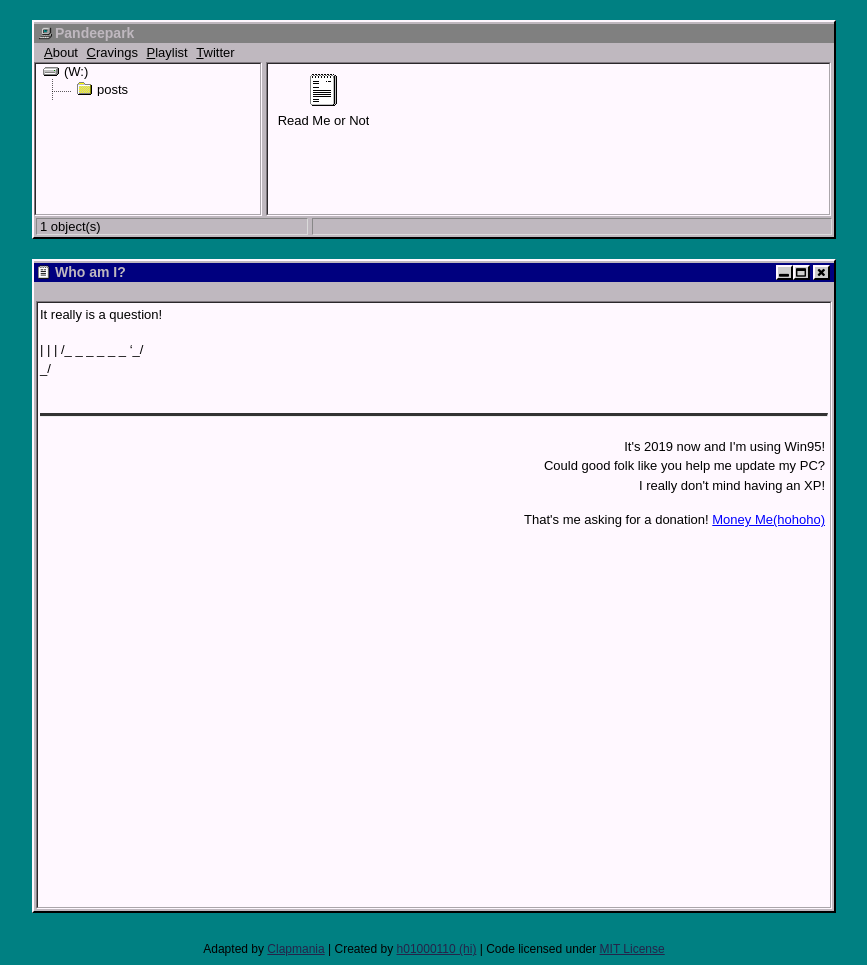
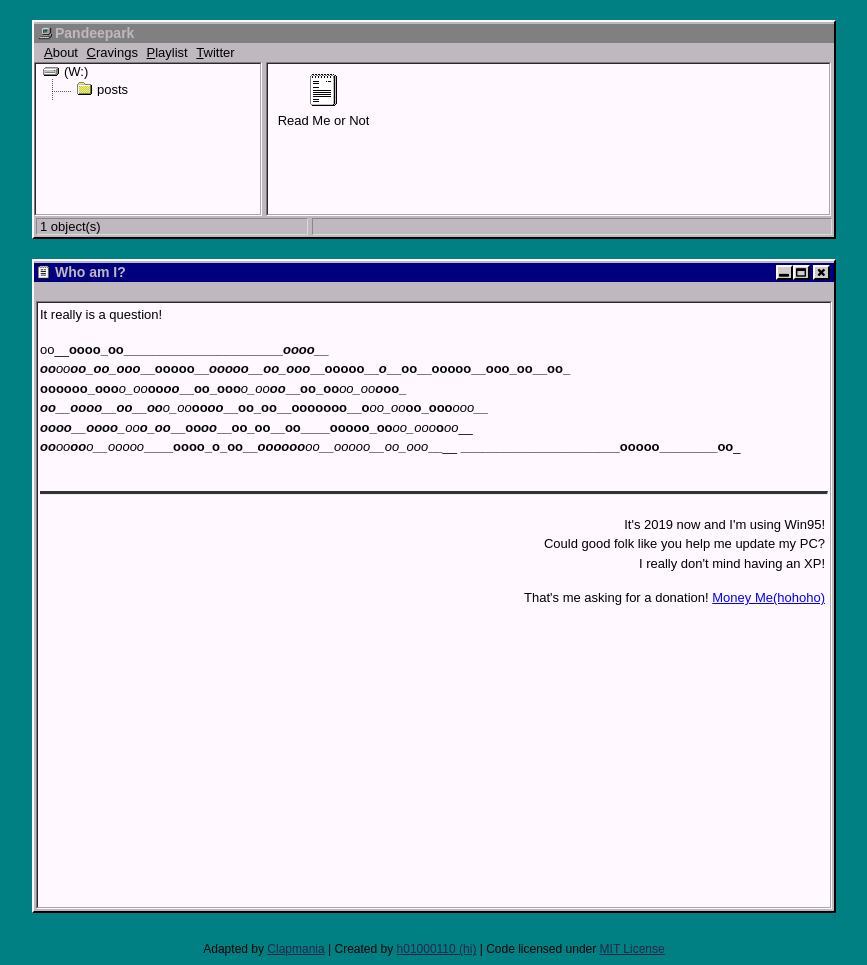
Before and after one commit to clapmania/clapmania.github.io, a Jekyll site: the page built from me/index.md, in a window 1280 px wide. Shown: the whole page, without its empty margins (206-1073 px from the left). Built offline with Jekyll 4.4.1, drawn with Linux system fonts in a browser that asks for light colours.

Commit message:
Update index.md

````diff
--- a/me/index.md
+++ b/me/index.md
@@ -5,7 +5,10 @@ title: Who am I?
 
 It really is a question!
 
-```                               _
-```| | | /_ _   _  _ _      _    '_/
-```|/|/ / //_/ /_|/ /_' /_//_//_//
-```                     _/
+oo____oo____oo_oo_______________________________________________________________________oooo__
+oo____oo____oo_oo_ooo___ooooo_______ooooo__oo_ooo___ooooo_______o___oo__ooooo__oo____o_oo__oo_
+oo____oo____oo_ooo___o_oo___oo_____oo___oo_ooo___o_oo____o______o___oo_oo___oo_oo____o_____oo_
+_oo__oooo__oo__oo____o_oo___oo_____oo___oo_oo______ooooooo______o___oo_oo___oo_oo____o___ooo__
+__oooo__oooo___oo____o_oo___oo_____oo___oo_oo______oo____________ooooo_oo___oo_ooo___o___oo___
+___oo____oo____oo____o__ooooo_______oooo_o_oo_______ooooo______o____oo__ooooo__oo_ooo_________
+________________________________________________________________ooooo____________________oo___
````
